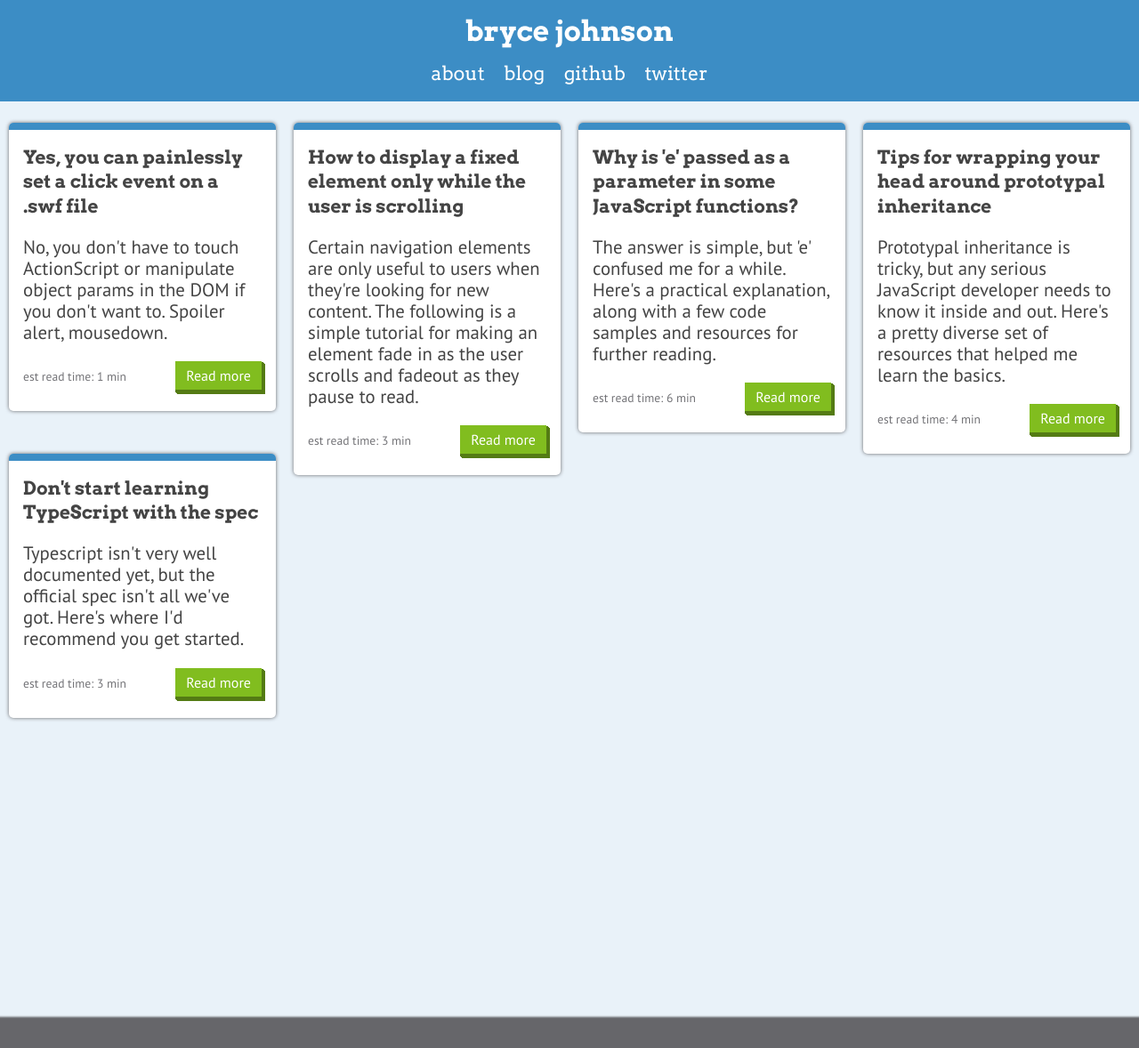
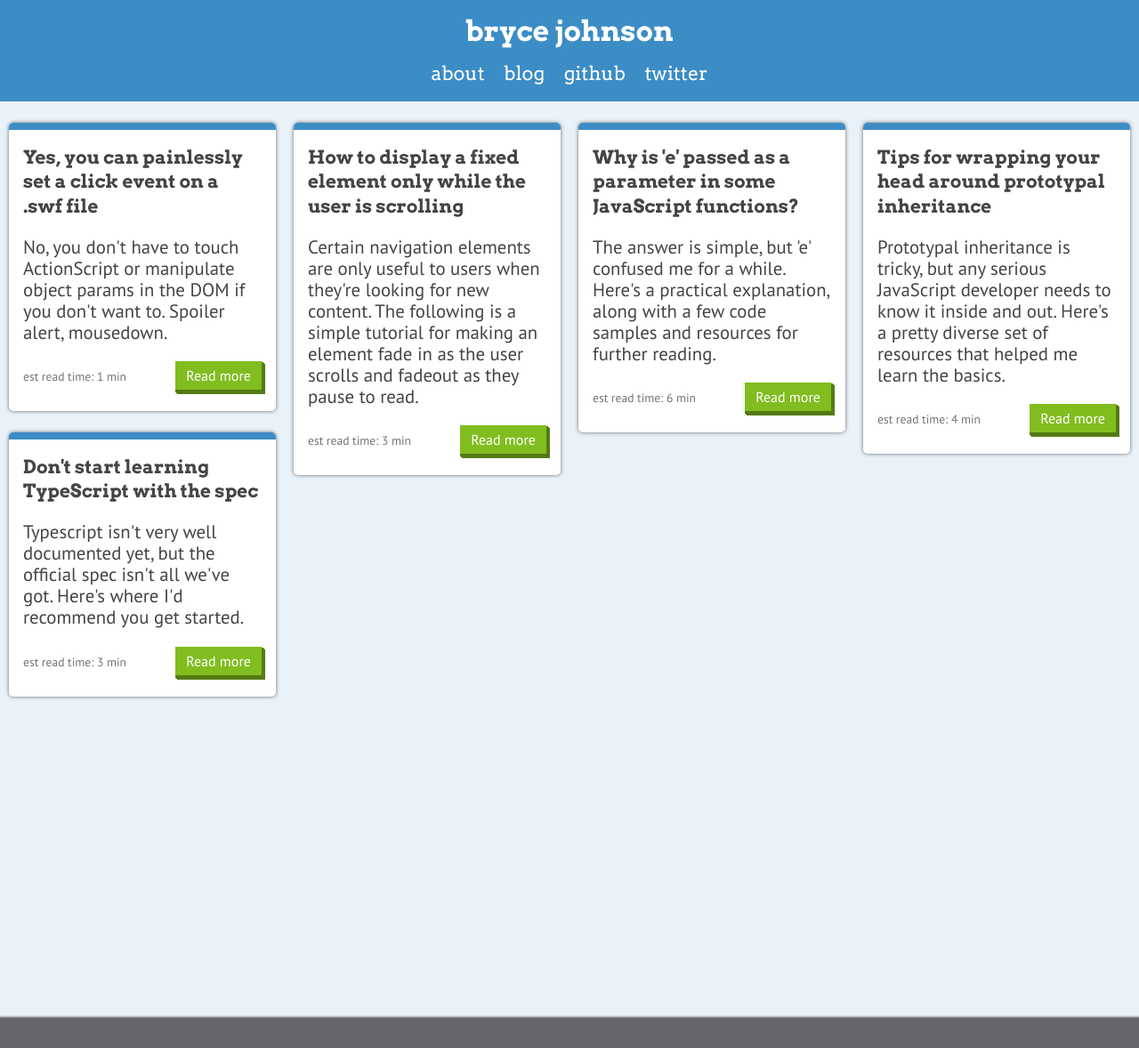
Before and after one commit to brycepj/devbryce-jekyll, a Jekyll site: the page built from index.html, in a window 1280 px wide. Shown: the whole page at 89% size. Built offline with Jekyll 4.4.1, drawn with Linux system fonts in a browser that asks for light colours.

Commit message:
remove bottom margin from post-previews

```diff
--- a/_scss/modules/_loop.scss
+++ b/_scss/modules/_loop.scss
@@ -2,7 +2,7 @@
 	display:block;
 	position:relative;
 	width:300px; height:auto;
-	margin:1.5em 0;
+	margin-top:1.5em;
 	padding:.5em 1em;
 
 	border-radius:5px;
--- a/css/style.css
+++ b/css/style.css
@@ -581,7 +581,7 @@ header {
   position: relative;
   width: 300px;
   height: auto;
-  margin: 1.5em 0;
+  margin-top: 1.5em;
   padding: .5em 1em;
   border-radius: 5px;
   box-shadow: 0px 0px 4px 0px #66666a;
```
